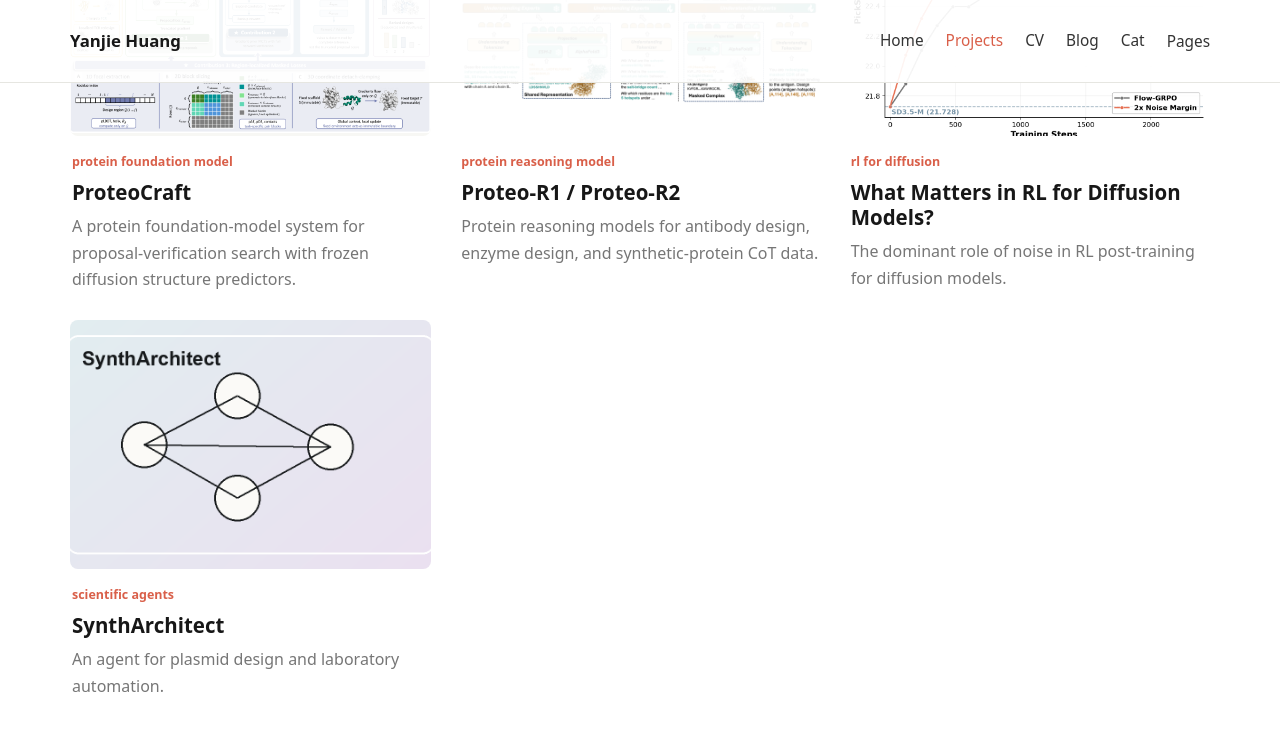
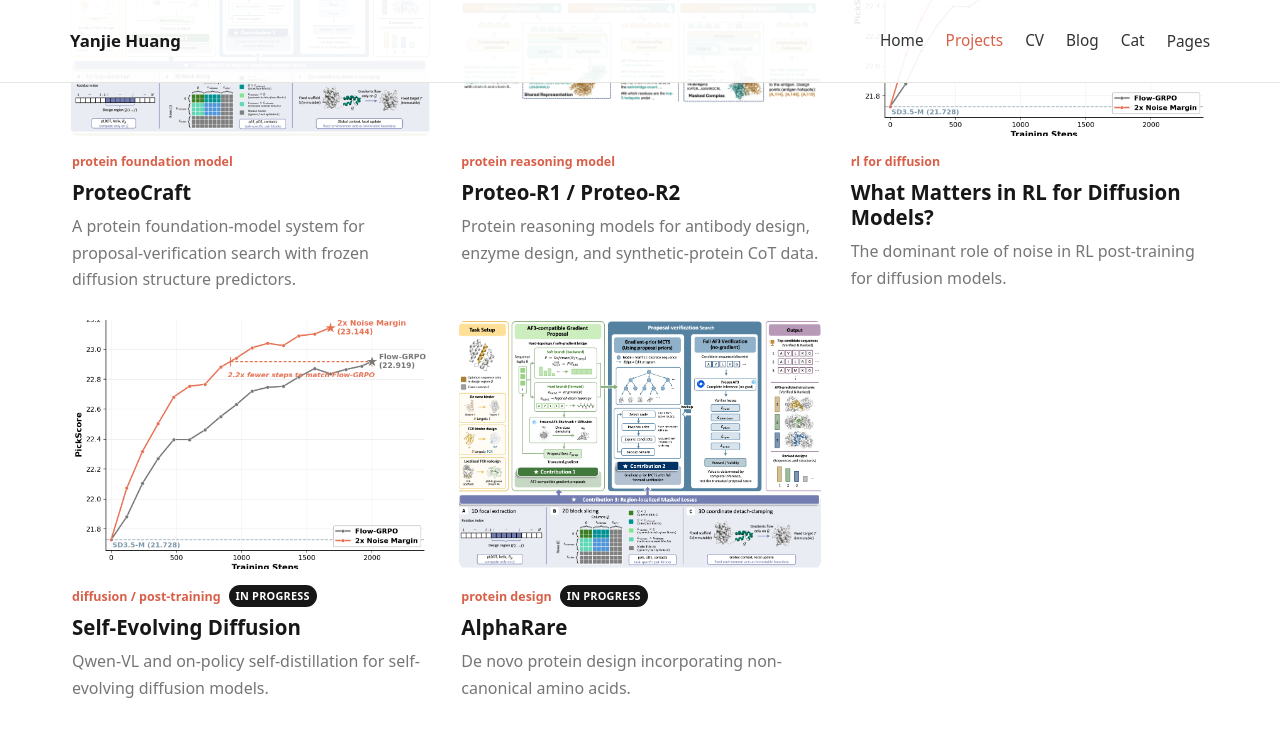
Before and after one commit to kevinhyj/kevinhyj.github.io, a Jekyll site: the page built from works.md, in a window 1280 px wide and 1400 px high, scrolled down 864 px, cut to the strip 0-841 px from the top of the window. Shown: the top 737 px of the strip. Built offline with Jekyll 4.4.1, drawn with Linux system fonts in a browser that asks for light colours.

Commit message:
Add ongoing research projects

```diff
--- /dev/null
+++ b/_works/alpha-rare.md
@@ -0,0 +1,20 @@
+---
+title: "AlphaRare"
+subtitle: "De novo protein design incorporating non-canonical amino acids."
+kind: "Protein Design"
+year: "2026"
+role: "Team leader"
+status: "In progress"
+order: 8
+image: "/assets/works/proteocraft/method-overview-cover.png"
+tags:
+  - Protein design
+  - Non-canonical amino acids
+  - Generator-predictor pipelines
+  - Experimental feedback
+links:
+  - label: "GitHub"
+    url: "https://github.com/kevinhyj/AlphaRare"
+---
+
+AlphaRare is an ongoing project on de novo protein design with non-canonical amino acids. It combines generator-predictor pipelines with experimental feedback to make rare-residue protein designs more controllable and testable.
--- /dev/null
+++ b/_works/self-evolving-diffusion.md
@@ -0,0 +1,19 @@
+---
+title: "Self-Evolving Diffusion"
+subtitle: "Qwen-VL and on-policy self-distillation for self-evolving diffusion models."
+kind: "Diffusion / Post-training"
+year: "2026"
+role: "Research project"
+status: "In progress"
+order: 7
+image: "/assets/works/rl-diffusion/ningshan/rl-diffusion-000.png"
+tags:
+  - Qwen-VL
+  - Diffusion models
+  - On-policy self-distillation
+  - Post-training
+---
+
+An ongoing project exploring how diffusion models can improve through their own generated experience. The current direction combines Qwen-VL with on-policy self-distillation to study self-evolving training loops for multimodal generation and reasoning.
+
+The project is still in progress; more details and release materials will be added as the experiments mature.
--- a/assets/css/styles.css
+++ b/assets/css/styles.css
@@ -211,6 +211,19 @@
   letter-spacing: 0;
   margin: 0 0 8px;
   text-transform: lowercase;
+}
+
+.project-card .card-content .project-status {
+  background: var(--text);
+  border-radius: 999px;
+  color: white;
+  display: inline-flex;
+  font-size: 0.68rem;
+  letter-spacing: 0.02em;
+  margin-left: 8px;
+  padding: 2px 7px;
+  text-transform: uppercase;
+  vertical-align: 1px;
 }
 
 .project-grid,
--- a/scripts/build_preview.py
+++ b/scripts/build_preview.py
@@ -233,7 +233,8 @@
         data["slug"] = path.stem
         data["url"] = f"/work/{path.stem}/"
         data["body"] = body
-        works.append(data)
+        if str(data.get("hidden", "")).lower() != "true":
+            works.append(data)
     return sorted(works, key=lambda item: int(item.get("order", 999)))
 
 
@@ -252,10 +253,11 @@
 
 
 def project_card(work, heading="h3") -> str:
+    status = '<span class="project-status">In progress</span>' if work.get("status") == "In progress" else ""
     return f"""<a class="project-card project-card-{work['slug']}" href="{work['url']}">
   <img src="{work['image']}" alt="{html.escape(work['title'])} visual">
   <div class="card-content">
-    <p>{html.escape(work.get('kind', 'Project'))}</p>
+    <p>{html.escape(work.get('kind', 'Project'))}{status}</p>
     <{heading}>{html.escape(work['title'])}</{heading}>
     <span>{html.escape(work.get('subtitle', ''))}</span>
   </div>
--- a/works.md
+++ b/works.md
@@ -10,14 +10,16 @@
     <div class="project-grid all-projects">
       {% assign sorted_works = site.works | sort: "order" %}
       {% for work in sorted_works %}
-        <a class="project-card project-card-{{ work.slug }}" href="{{ work.url | relative_url }}">
-          {% if work.image %}<img src="{{ work.image | relative_url }}" alt="{{ work.title }} visual">{% endif %}
-          <div class="card-content">
-            <p>{{ work.kind }}</p>
-            <h3>{{ work.title }}</h3>
-            <span>{{ work.subtitle }}</span>
-          </div>
-        </a>
+        {% unless work.hidden %}
+          <a class="project-card project-card-{{ work.slug }}" href="{{ work.url | relative_url }}">
+            {% if work.image %}<img src="{{ work.image | relative_url }}" alt="{{ work.title }} visual">{% endif %}
+            <div class="card-content">
+              <p>{{ work.kind }}{% if work.status == "In progress" %}<span class="project-status">In progress</span>{% endif %}</p>
+              <h3>{{ work.title }}</h3>
+              <span>{{ work.subtitle }}</span>
+            </div>
+          </a>
+        {% endunless %}
       {% endfor %}
     </div>
   </div>
```
Also changed, not shown: _works/syntharchitect.md (+1 -0 lines), index.md (+10 -8 lines).
